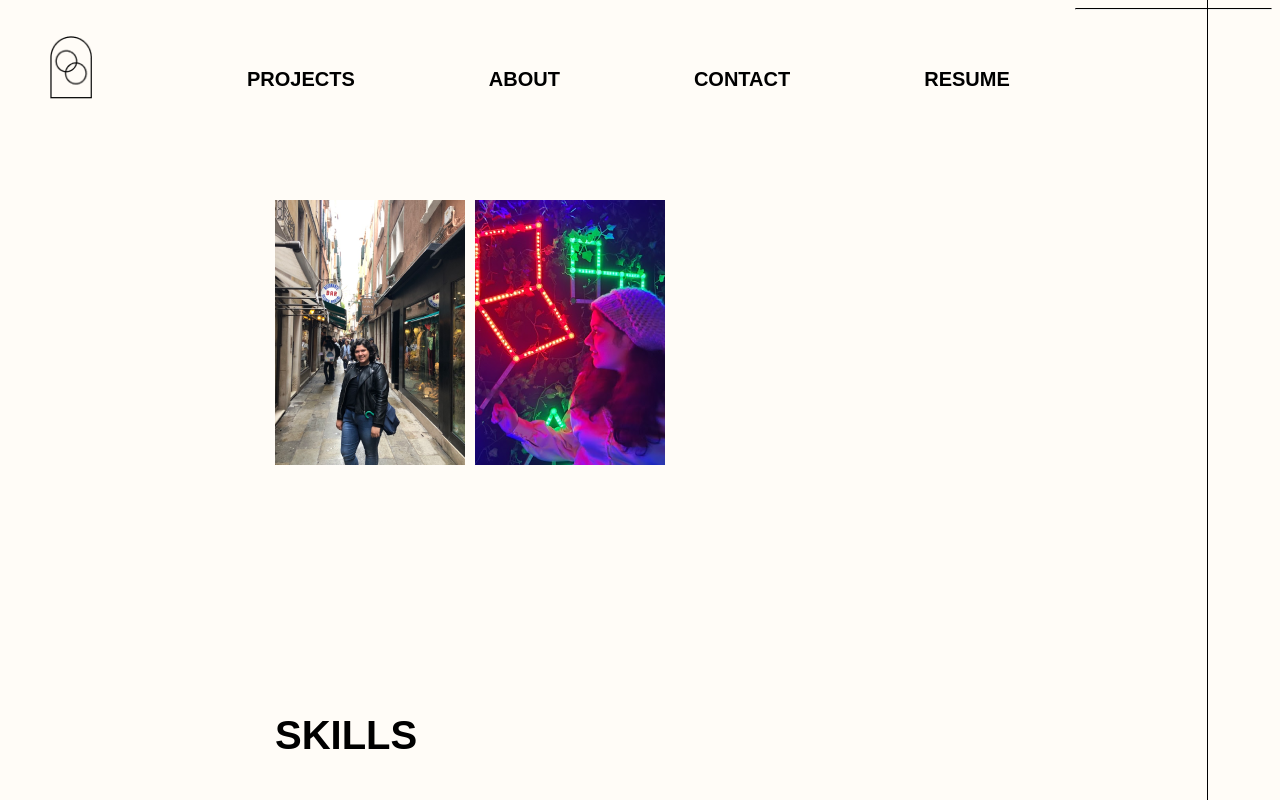
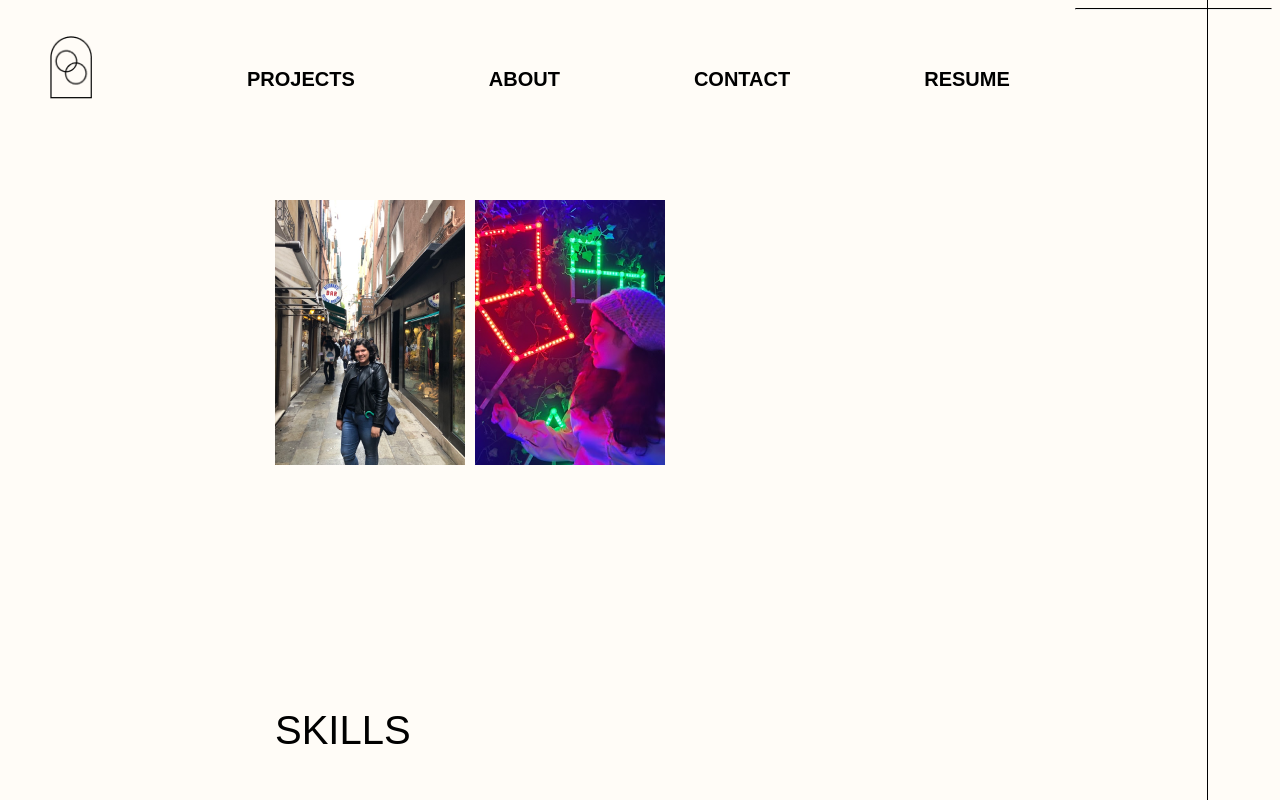
Before and after one commit to Pesqu98/UX_UI_HW_17, a plain HTML site: page index.html in a window 1280 px wide. Shown: the top 800 px of the page. Drawn offline with Linux system fonts and the light colour scheme.

Commit message:
updated font style
actual last save before final.

```diff
--- a/css/in style.css
+++ b/css/in style.css
@@ -3,7 +3,7 @@ body {
 }
 p {font-family: 'Poppins', sans-serif;}
 p1 {font-family: 'poppins', sans-serif;
-    font-weight:bold;
+    font-weight: bold;
     font-size:20px;
 }
 
@@ -11,7 +11,8 @@ h1{font-family: 'Poppins', sans-serif;
 font-size: 64px;
 font-weight:normal;}
 h2{font-family: 'Poppins', sans-serif;
-font-size:40px;}
+font-size:40px;
+font-weight:normal;}
 h3{font-family: 'Poppins', sans-serif;
 font-size:20px;}
 h4{font-family: 'Poppins', sans-serif;
@@ -249,7 +250,7 @@ height: 748px;}
 .skills {
     left: 275px;
     position: absolute;
-    top: 680px;
+    top: 675px;
     width: 138px;
 }
 
```
